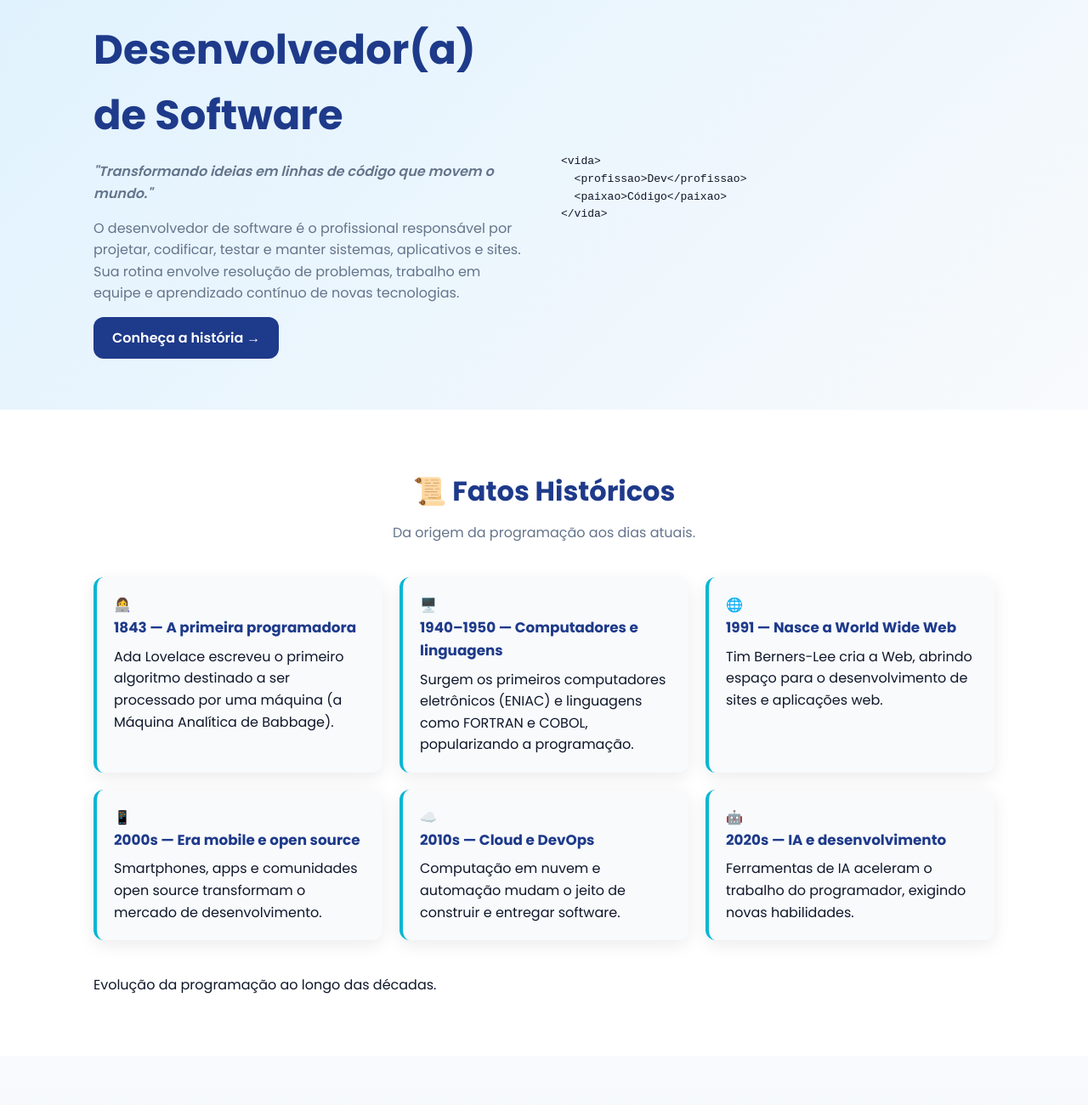
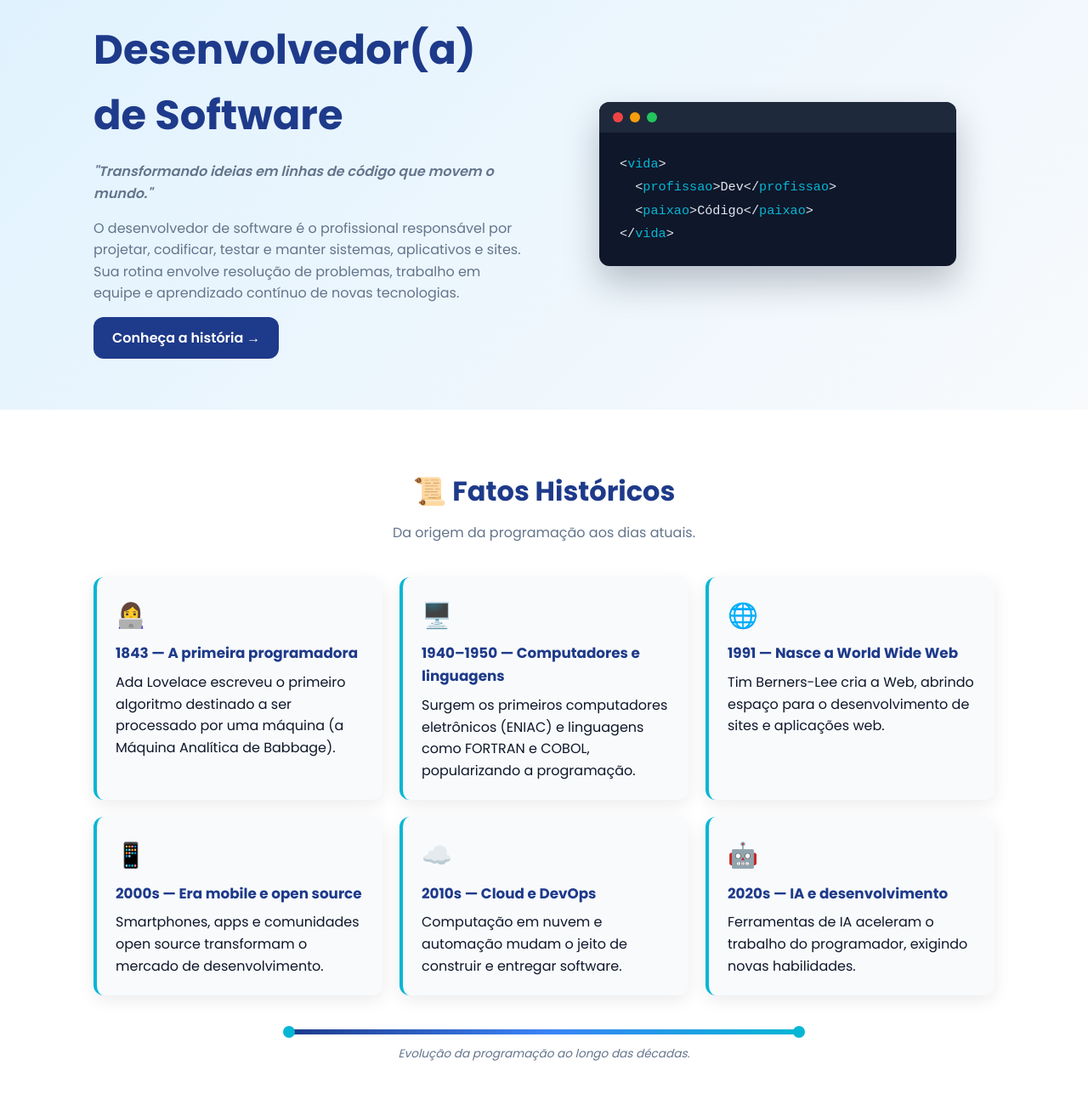
Before and after one commit to eloisaribeirorocha-oss/Licenciatura-em-matematica, a plain HTML site: page index.html in a window 1280 px wide. Shown: the part 100-1400 px from the top of the page at 85% size. Drawn offline with Linux system fonts and the light colour scheme; files that its build step writes are made by us from their sources; files whose address does not match are found by name.

Commit message:
Refactor CSS styles and add new visual elements
Removed unused image styles and added new styles for hero visual and code window. Updated various padding and margin values for better layout.

```diff
--- a/style.css
+++ b/style.css
@@ -6,9 +6,9 @@
 }
 
 :root {
-  --cor-primaria: #1e3a8a;     /* azul profundo (tech) */
-  --cor-secundaria: #3b82f6;   /* azul claro */
-  --cor-destaque: #06b6d4;     /* ciano */
+  --cor-primaria: #1e3a8a;
+  --cor-secundaria: #3b82f6;
+  --cor-destaque: #06b6d4;
   --cor-fundo: #f8fafc;
   --cor-texto: #0f172a;
   --cor-cinza: #64748b;
@@ -28,12 +28,6 @@ body {
   max-width: 1100px;
   margin: 0 auto;
   padding: 0 20px;
-}
-
-img {
-  max-width: 100%;
-  display: block;
-  border-radius: var(--radius);
 }
 
 /* ===== HEADER ===== */
@@ -69,7 +63,6 @@ img {
 .nav-list a {
   color: #fff;
   text-decoration: none;
-  font-weight: 400;
   transition: color 0.2s;
 }
 .nav-list a:hover { color: var(--cor-destaque); }
@@ -122,6 +115,50 @@ img {
   transform: translateY(-2px);
 }
 
+/* ===== VISUAL DO HERO (janela de código em CSS) ===== */
+.hero-visual {
+  display: flex;
+  justify-content: center;
+  align-items: center;
+}
+.code-window {
+  background: #0f172a;
+  border-radius: var(--radius);
+  box-shadow: 0 20px 40px rgba(15, 23, 42, 0.25);
+  width: 100%;
+  max-width: 420px;
+  overflow: hidden;
+  animation: flutuar 4s ease-in-out infinite;
+}
+@keyframes flutuar {
+  0%, 100% { transform: translateY(0); }
+  50%      { transform: translateY(-10px); }
+}
+.code-dots {
+  display: flex;
+  gap: 8px;
+  padding: 12px 16px;
+  background: #1e293b;
+}
+.code-dots span {
+  width: 12px;
+  height: 12px;
+  border-radius: 50%;
+}
+.code-dots span:nth-child(1) { background: #ef4444; }
+.code-dots span:nth-child(2) { background: #f59e0b; }
+.code-dots span:nth-child(3) { background: #22c55e; }
+
+.code-window pre {
+  padding: 24px;
+  color: #e2e8f0;
+  font-family: 'Courier New', monospace;
+  font-size: 0.95rem;
+  line-height: 1.8;
+  overflow-x: auto;
+}
+.code-window .tag { color: #06b6d4; }
+
 /* ===== SEÇÕES ===== */
 .section {
   padding: 70px 0;
@@ -149,7 +186,7 @@ img {
 }
 .card-historia {
   background: var(--cor-fundo);
-  padding: 20px;
+  padding: 22px;
   border-left: 4px solid var(--cor-destaque);
   border-radius: var(--radius);
   box-shadow: var(--sombra);
@@ -158,14 +195,47 @@ img {
 .card-historia:hover { transform: translateY(-4px); }
 .card-historia h3 {
   color: var(--cor-primaria);
-  margin-bottom: 8px;
+  margin: 8px 0;
   font-size: 1.05rem;
 }
-.historia-img figcaption {
+.card-emoji {
+  font-size: 1.8rem;
+  display: block;
+}
+
+/* Linha do tempo decorativa (CSS puro) */
+.timeline-decorativa {
   text-align: center;
+  margin-top: 20px;
+}
+.linha-tempo {
+  height: 6px;
+  border-radius: 999px;
+  background: linear-gradient(90deg,
+    var(--cor-primaria),
+    var(--cor-secundaria),
+    var(--cor-destaque));
+  margin: 0 auto 12px;
+  max-width: 600px;
+  position: relative;
+}
+.linha-tempo::before,
+.linha-tempo::after {
+  content: "";
+  position: absolute;
+  top: 50%;
+  transform: translateY(-50%);
+  width: 14px;
+  height: 14px;
+  background: var(--cor-destaque);
+  border-radius: 50%;
+}
+.linha-tempo::before { left: -7px; }
+.linha-tempo::after  { right: -7px; }
+.legenda-tempo {
   font-size: 0.85rem;
   color: var(--cor-cinza);
-  margin-top: 8px;
+  font-style: italic;
 }
 
 /* ===== MERCADO ===== */
@@ -183,10 +253,18 @@ img {
   border-radius: var(--radius);
   text-align: center;
   box-shadow: var(--sombra);
+  border-top: 4px solid var(--cor-secundaria);
+  transition: transform 0.2s;
+}
+.card-dado:hover { transform: translateY(-4px); }
+.dado-emoji {
+  font-size: 1.8rem;
+  display: block;
+  margin-bottom: 6px;
 }
 .card-dado .numero {
   display: block;
-  font-size: 1.6rem;
+  font-size: 1.5rem;
   font-weight: 700;
   color: var(--cor-secundaria);
   margin-bottom: 5px;
@@ -258,6 +336,7 @@ img {
   font-size: 0.9rem;
   margin-bottom: 6px;
 }
+.footer-grid ul { list-style: none; }
 .footer-grid a { color: #fff; }
 .footer-grid a:hover { color: var(--cor-destaque); }
 .copy {
```
